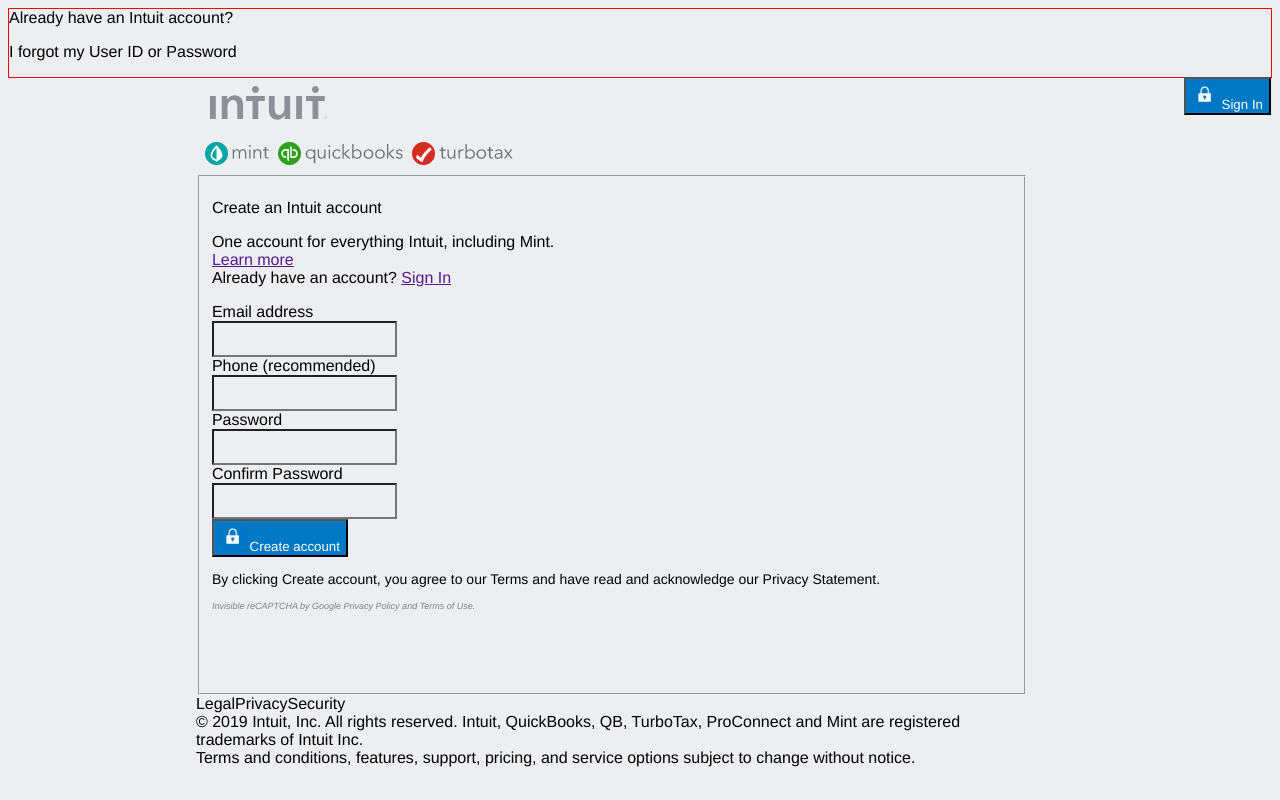
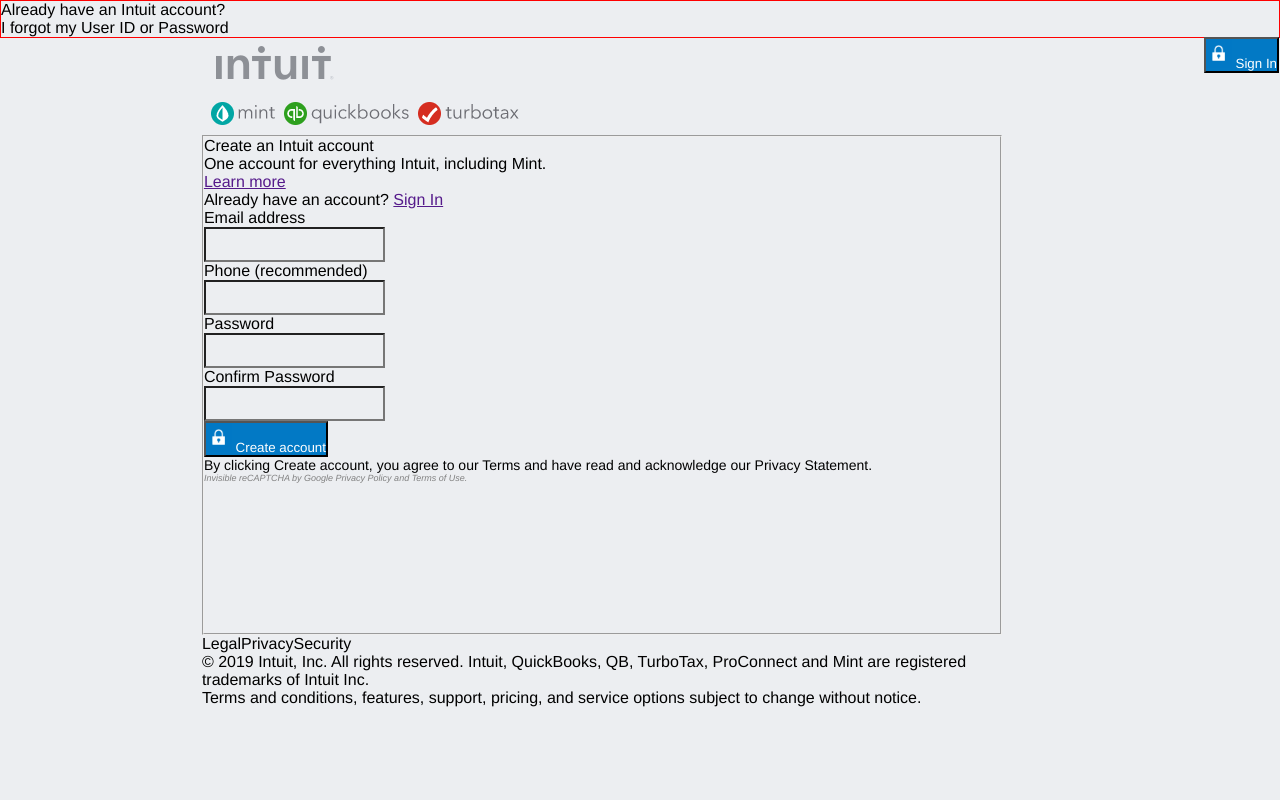
Before and after one commit to jairjaramillo/HTML-Forms, a plain HTML site: page index.html in a window 1280 px wide. Drawn offline with Linux system fonts and the light colour scheme.

Commit message:
Change css

```diff
--- a/css/style.css
+++ b/css/style.css
@@ -3,20 +3,22 @@
    box-sizing: border-box;
 } */
 
-* {
-    background-color: #ECEEF1;
-    font-family: AvenirNext,Avenir,"Helvetica Neue",Helvetica,Arial,sans-serif;
-    /* width: 100% ; */
-    /* height: 100%; */
+*{
+  margin: 0;
+  padding: 0;
+  outline: 0;
+  box-sizing: border-box;
+  background-color: #ECEEF1;
+  font-family: AvenirNext,Avenir,"Helvetica Neue",Helvetica,Arial,sans-serif;
 }
 
-.header img{
+/* .header img{
 
 }
 
 .createAccount img{
 
-}
+} */
 
 .header {
     /* text-align: right; */
@@ -32,6 +34,7 @@
     width: 800px;
     align-content: center;
     margin: 0 auto;
+    flex-direction: column;
 }
 button {
     background-color: #0279C5;
@@ -54,7 +57,6 @@
 
 input{
     display: flex;
-    overflow-y: scroll;
     padding-bottom: 1rem;
     align-items: center
 }
```
